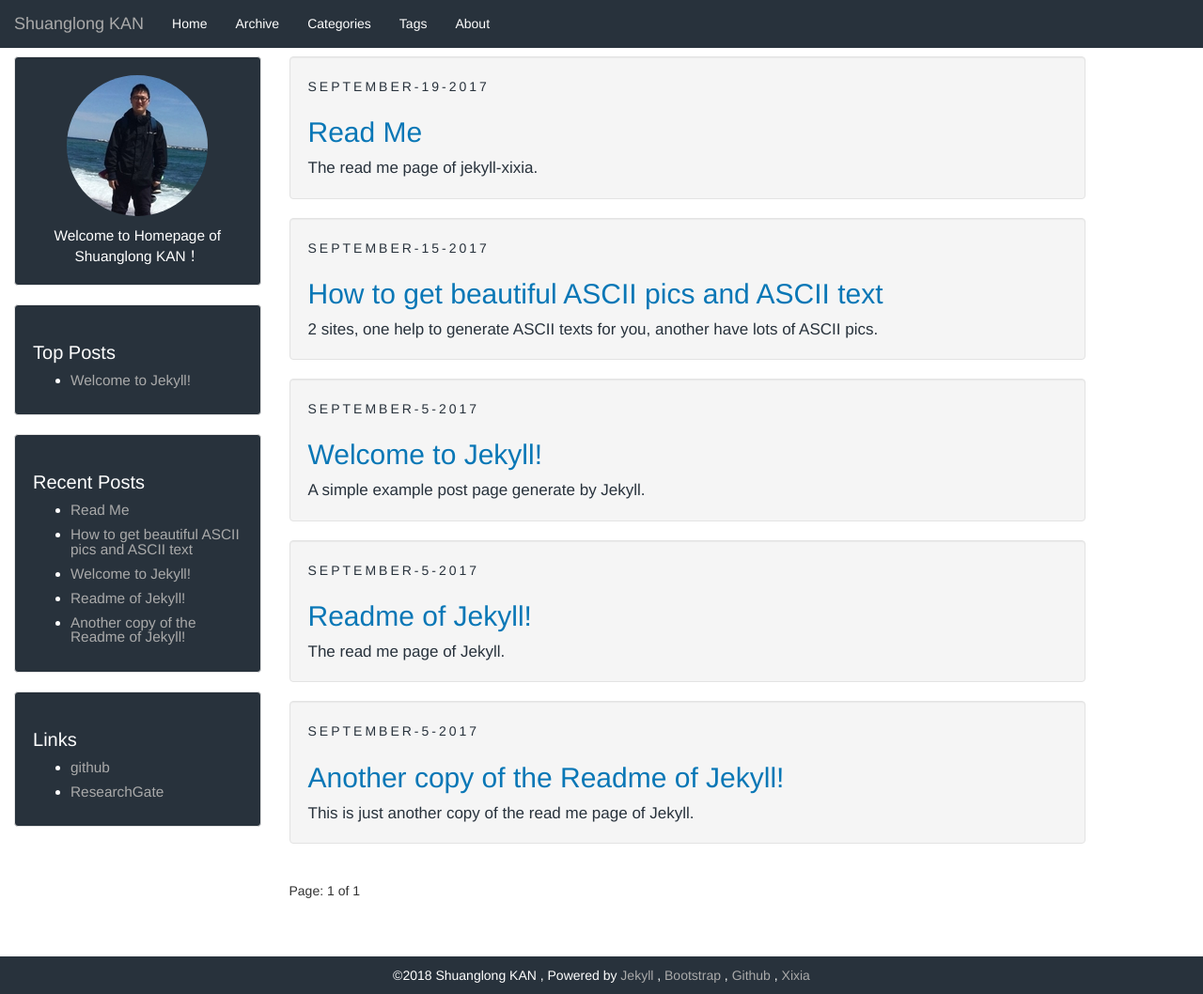
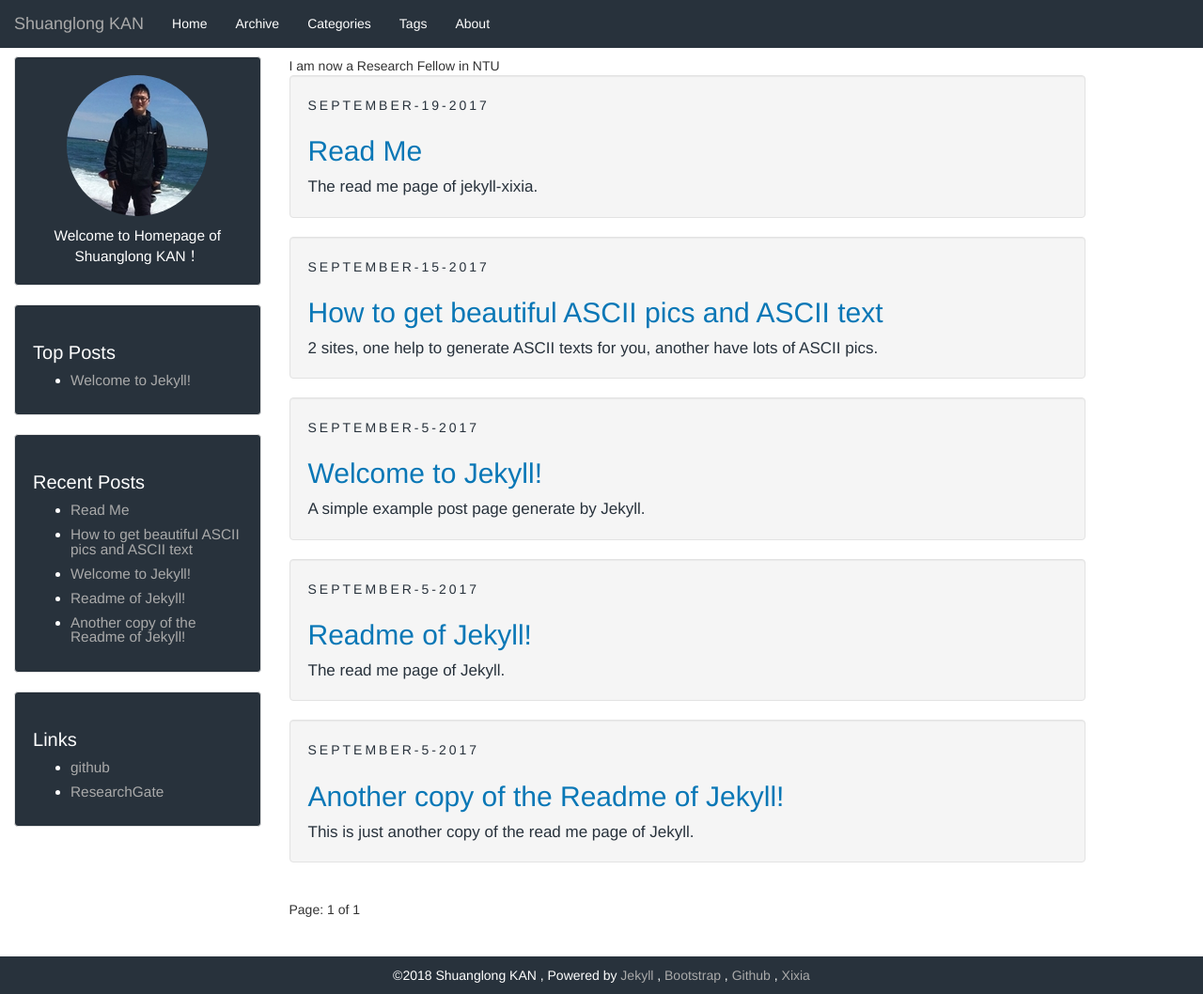
Before and after one commit to ShlKan/kanshuanglong.github.io, a Jekyll site: the page built from index.html, in a window 1280 px wide and 1058 px high. Shown: the whole window at 94% size. Built offline with Jekyll 4.4.1, drawn with Linux system fonts in a browser that asks for light colours; the list of posts is cut into pages by our own code.

Commit message:
Update index.html

```diff
--- a/index.html
+++ b/index.html
@@ -1,6 +1,9 @@
 ---
 layout: default
 ---
+
+I am now a Research Fellow in NTU
+
 {% assign trans = site.data.values[site.lan] %}
 {% for post in paginator.posts %}
 <div class="well article">
```
